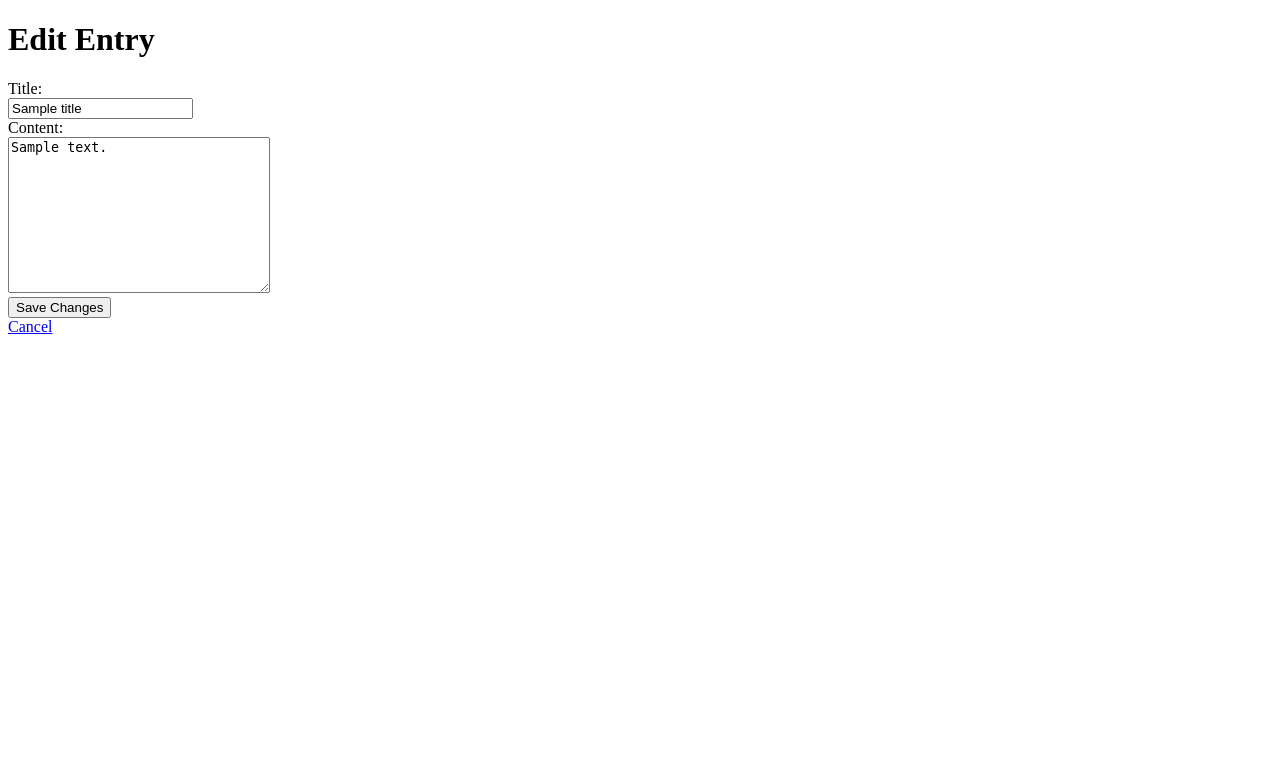
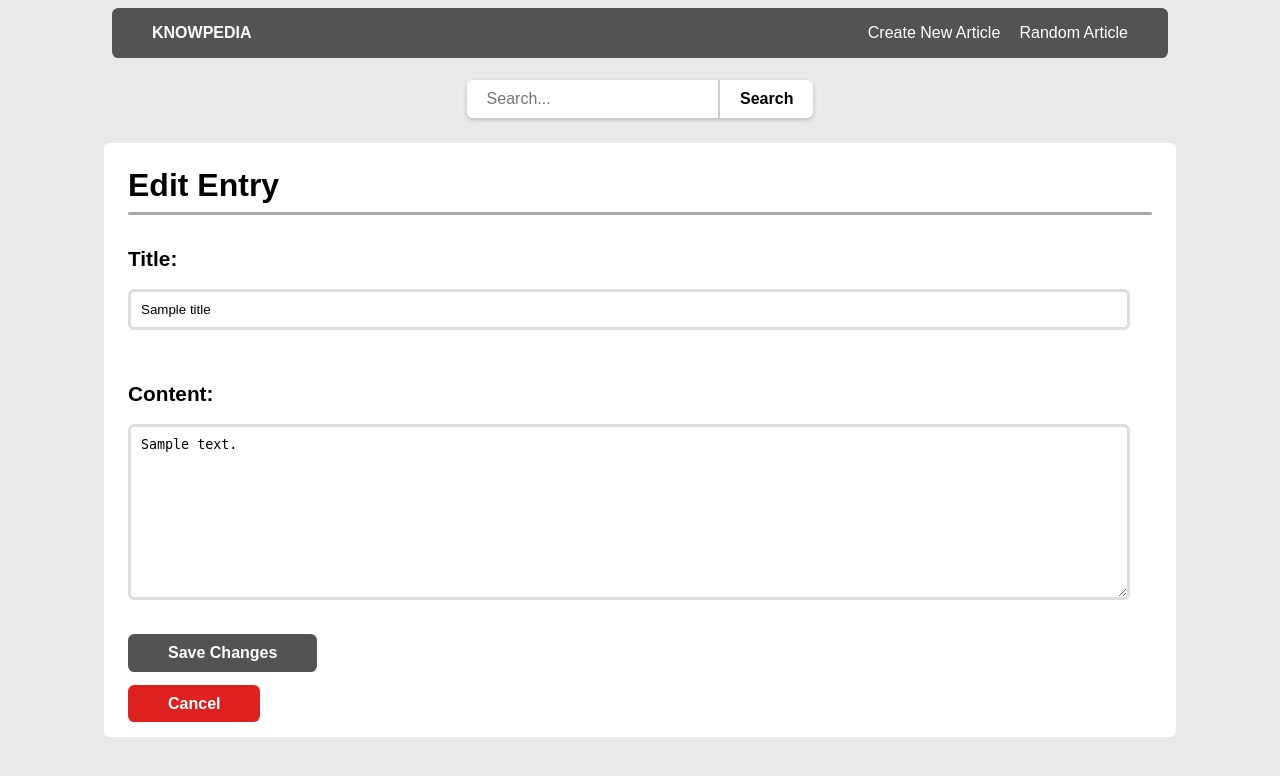
Before and after one commit to Llewellyn500/Knowpedia, a Flask app: template templates/edit.html in a window 1280 px wide. Shown: the top 776 px of the page. Run offline with Flask 3, Linux system fonts and the light colour scheme; the template is opened without the code that fills it: most values are stand-ins (such as "Sample title", 1, 10 or a date in 2020).

Commit message:
done with app

```diff
--- a/static/styles.css
+++ b/static/styles.css
@@ -181,6 +181,7 @@ body {
     border-radius: 0.4rem;
     width: 80%;
     margin-top: 1.3rem;
+    margin-bottom: 1.5rem;
     padding: 1.5rem;
   }
   .entry-content h1 {
@@ -268,3 +269,70 @@ textarea {
 .new-article-content input[type="submit"]:hover {
     background-color: #707070;
 }
+
+/* Edit Entry */
+.edit-content {
+    margin-left: auto;
+    margin-right: auto;
+    background-color: #fff;
+    border-radius: 0.4rem;
+    width: 80%;
+    margin-top: 1.3rem;
+    padding: 1.5rem;
+  }
+  .edit-content h1 {
+    font-size: 2rem;
+    font-weight: 800;
+    margin-bottom: 0.5rem;
+  }
+  .edit-content hr {
+    margin-bottom: 1.5rem;
+    height: 0.2rem;
+    background-color: #00000056;
+    border-radius: 0.4rem;
+    border: none;
+  }
+  .edit-content label {
+    display: block;
+    margin-top: 2rem;
+    font-weight: bold;
+    font-size: 1.3rem;
+}
+.edit-content input[type="text"],
+textarea {
+    width: calc(100% - 22px);
+    padding: 10px;
+    border: 3px solid #ddd;
+    border-radius: 0.4rem;
+    margin-bottom: 20px;
+    box-sizing: border-box;
+}
+.edit-content input[type="submit"] {
+    background-color: #535353;
+    color: white;
+    border: none;
+    cursor: pointer;
+    margin-top: 10px;
+    width: auto;
+    font-weight: 600;
+    font-size: 1rem;
+    color: #fff;
+    padding: 10px 40px;
+    border-radius: 0.4rem;
+    transition-duration: 0.4s;
+}
+.edit-content input[type="submit"]:hover {
+    background-color: #707070;
+}
+.edit-content .cancel-btn{
+    margin-top: 1.4rem;
+}
+.edit-content .cancel-btn a {
+    background-color: rgb(221, 32, 32);
+    text-decoration: none;
+    font-weight: 600;
+    color: #fff;
+    padding: 10px 40px;
+    border-radius: 0.4rem;
+    transition-duration: 0.4s;
+}
--- a/templates/edit.html
+++ b/templates/edit.html
@@ -1,19 +1,25 @@
-<!DOCTYPE html>
-<html lang="en">
-<head>
-    <meta charset="UTF-8">
-    <title>Edit Entry</title>
-</head>
-<body>
-    <h1>Edit Entry</h1>
-    <form action="{{ url_for('edit_entry') }}" method="post">
-        <input type="hidden" name="original_title" value="{{ title }}">
-        <label for="title">Title:</label><br>
-        <input type="text" id="title" name="title" value="{{ title }}" required><br>
-        <label for="content">Content:</label><br>
-        <textarea id="content" name="content" rows="10" cols="30" required>{{ content }}</textarea><br>
-        <input type="submit" value="Save Changes">
-    </form>
-    <a href="{{ url_for('entry', title=title) }}">Cancel</a>
-</body>
-</html>
+{% extends "base.html" %} {% block content %}
+<div class="edit-content">
+  <h1>Edit Entry</h1>
+  <hr/>
+  <form action="{{ url_for('edit_entry') }}" method="post">
+    <input type="hidden" name="original_title" value="{{ title }}" />
+    <label for="title">Title:</label><br />
+    <input
+      type="text"
+      id="title"
+      name="title"
+      value="{{ title }}"
+      required
+    /><br />
+    <label for="content">Content:</label><br />
+    <textarea id="content" name="content" rows="10" cols="30" required>
+{{ content }}</textarea
+    ><br />
+    <input type="submit" value="Save Changes" />
+  </form>
+  <div class="cancel-btn">
+  <a href="{{ url_for('entry', title=title) }}">Cancel</a>
+</div>
+</div>
+{% endblock %}
```
